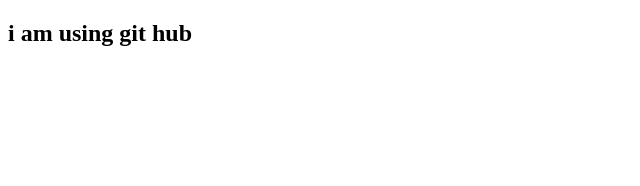
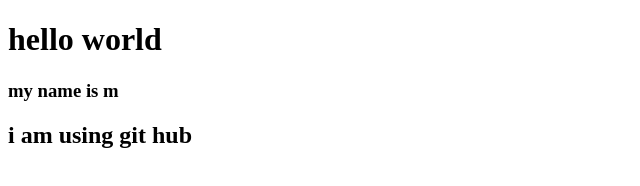
Before and after one commit to Maskuruzzaman95/My-first-website, a plain HTML site: page index.html in a window 1280 px wide. Shown: the whole page, without its empty margins (0-640 px from the left). Drawn offline with Linux system fonts and the light colour scheme.

Commit message:
added header

```diff
--- a/index.html
+++ b/index.html
@@ -6,6 +6,8 @@
     <title>Document</title>
 </head>
 <body>
+    <h1>hello world</h1>
+    <h3>my name is m</h3>
     <h2>i am using git hub</h2>
 </body>
 </html>
```
Also changed, not shown: 1 other file.
